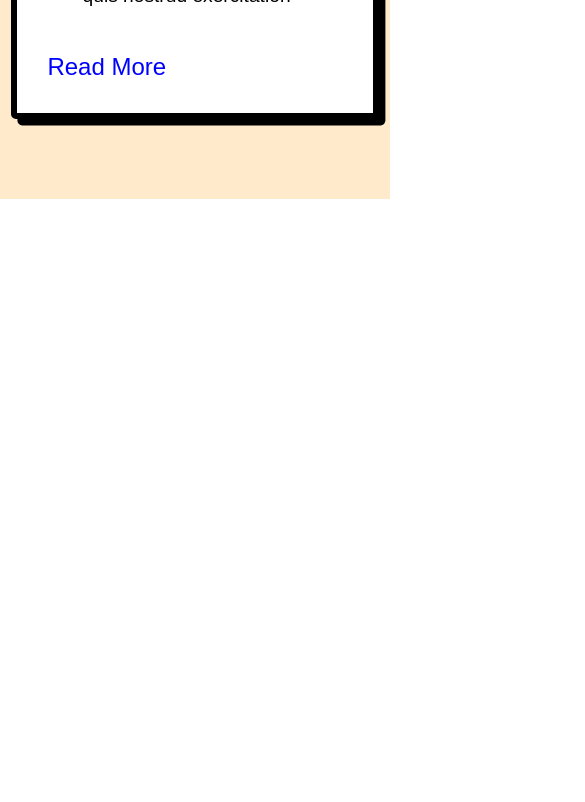
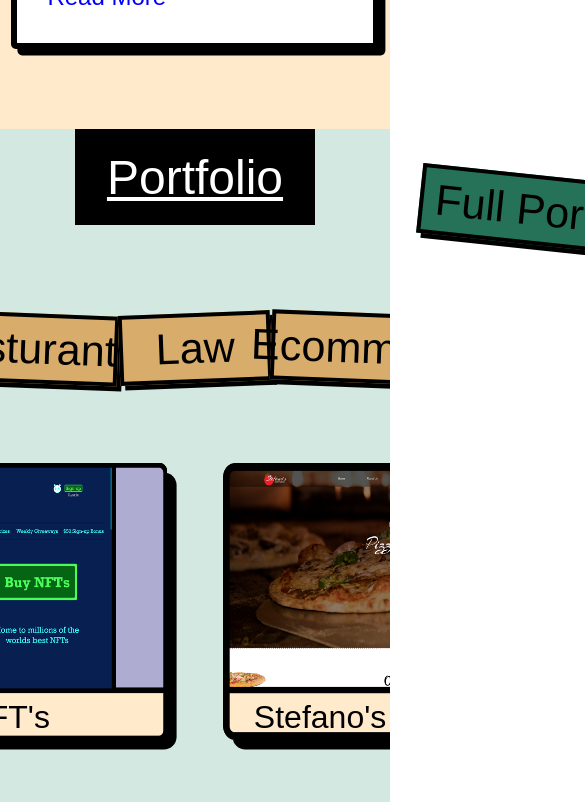
Before and after one commit to Racksoup/Website_Design, a React app: page / in a window 390 px wide. Shown: the part 3600-4402 px from the top of the page, 585 px wide, since content can reach past the window. Before the commit the page ends 3799 px from the top, so only its background shows below. Built offline with nearby package versions, Linux system fonts and the light colour scheme; some icons are missing; a web font is replaced by a local one.

Commit message:
Section1 Tablet

```diff
--- a/src/UI/Pages/Home/Home.jsx
+++ b/src/UI/Pages/Home/Home.jsx
@@ -36,8 +36,8 @@ const Home = () => {
     <div className='Home'>
       <Section0 linkToRef={linkToRef} />
       <Section1 linkToRef={linkToRef} />
-      {/* <Section2 />
-      <Section3 linkToRef={linkToRef} />
+      <Section2 />
+      {/* <Section3 linkToRef={linkToRef} />
       <Section4 />
       <Section5 />
       <Section6 /> */}
```
